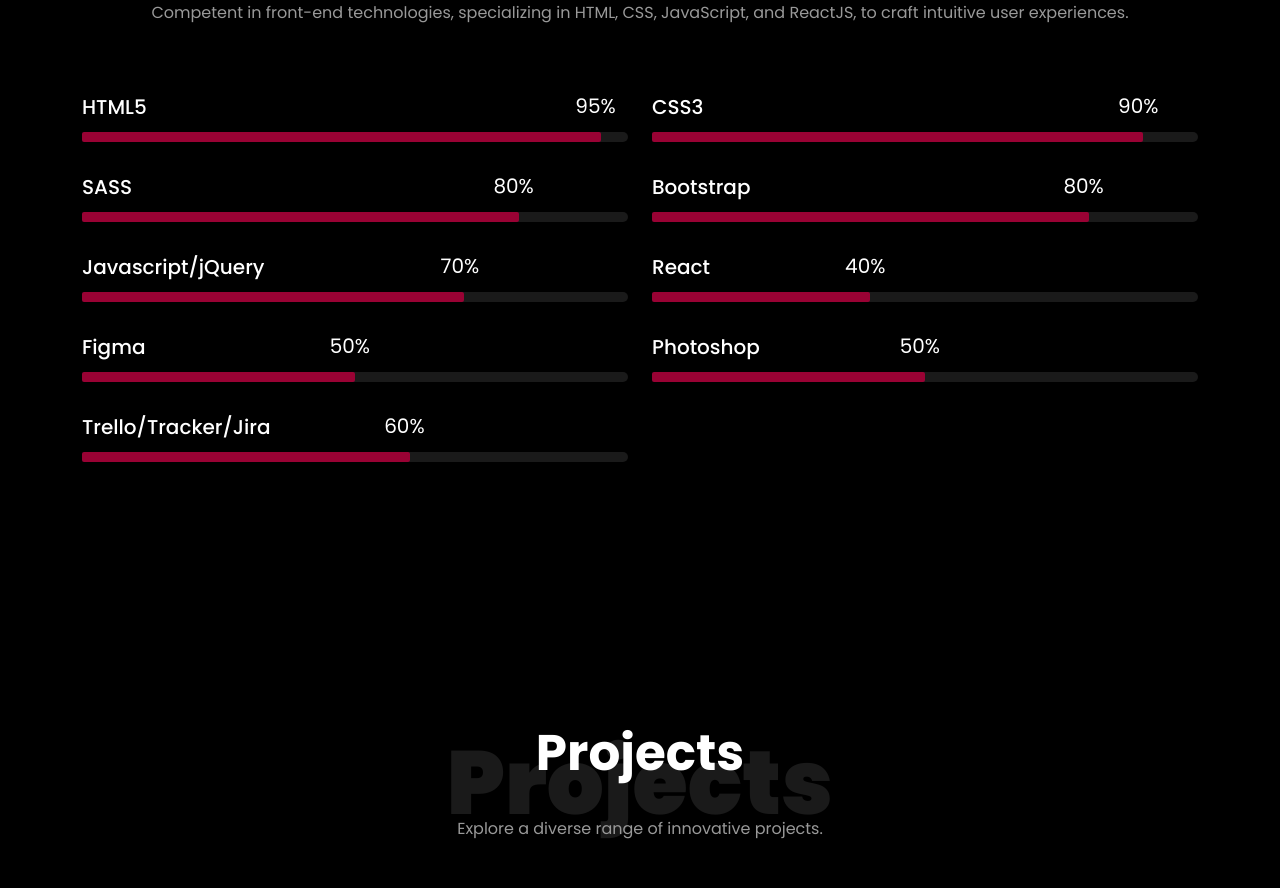
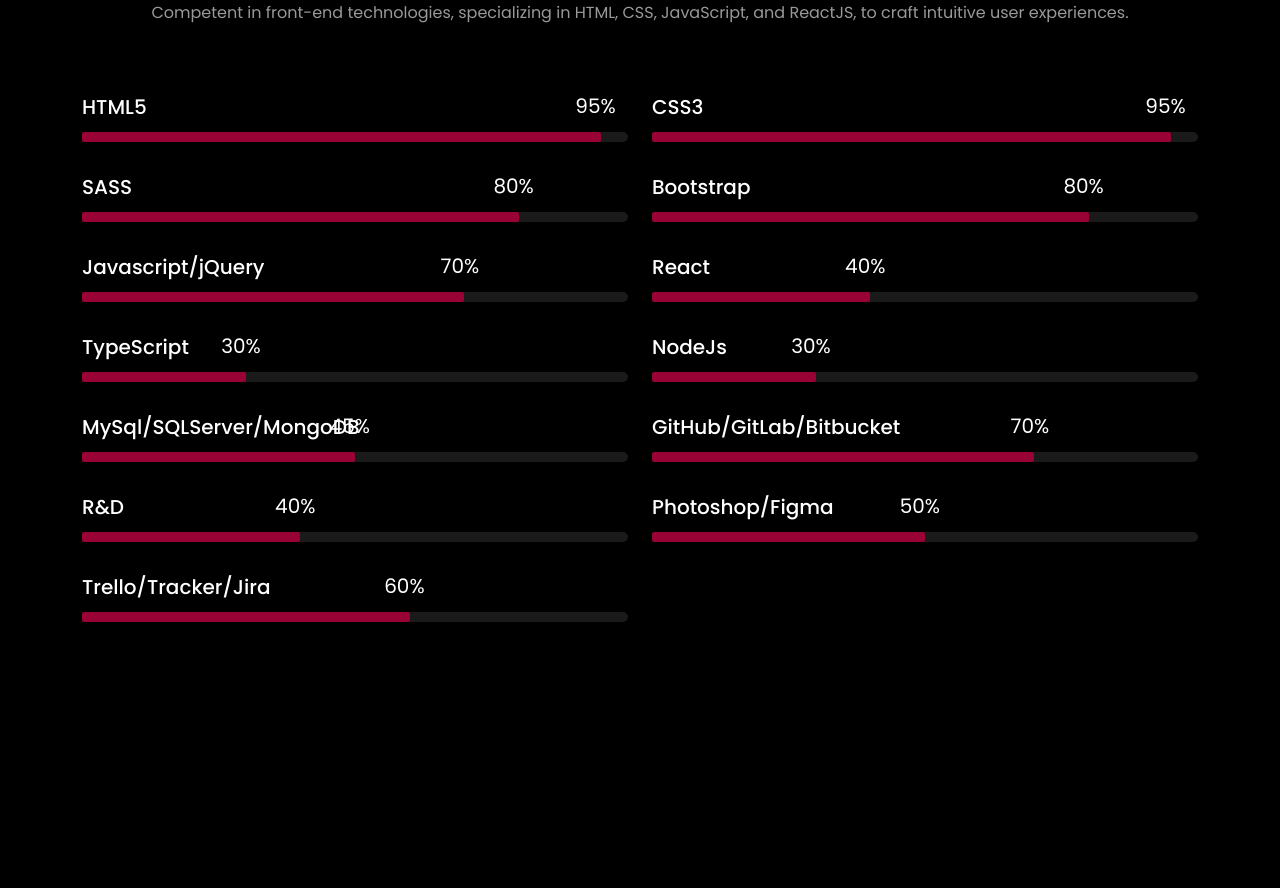
Before and after one commit to Meriemu/meryem-portfolio, a React (Create React App) app: page / in a window 1280 px wide. Shown: the part 2639-3527 px from the top of the page. Built offline with nearby package versions, Linux system fonts and the light colour scheme.

Commit message:
update skills

```diff
--- a/src/components/Skills.jsx
+++ b/src/components/Skills.jsx
@@ -40,19 +40,19 @@
             <div className="progress-wrap portfolio-animate">
               <div className="progress-infos">
                 <h3>CSS3</h3>
-                <span>90%</span>
+                <span>95%</span>
               </div>
 
               <div className="progress">
                 <div
                   className="progress-bar color-4"
                   role="progressbar"
-                  aria-valuenow="90"
+                  aria-valuenow="95"
                   aria-valuemin="0"
                   aria-valuemax="100"
-                  style={{ width: "90%" }}
+                  style={{ width: "95%" }}
                 >
-                  <span>90%</span>
+                  <span>95%</span>
                 </div>
               </div>
             </div>
@@ -144,20 +144,20 @@
           <div className="col-md-6 animate-box">
             <div className="progress-wrap portfolio-animate">
               <div className="progress-infos">
-                <h3>Figma</h3>
-                <span>50%</span>
+                <h3>TypeScript</h3>
+                <span>30%</span>
               </div>
 
               <div className="progress">
                 <div
-                  className="progress-bar color-1"
+                  className="progress-bar color-5"
                   role="progressbar"
-                  aria-valuenow="50"
+                  aria-valuenow="30"
                   aria-valuemin="0"
                   aria-valuemax="100"
-                  style={{ width: "50%" }}
+                  style={{ width: "30%" }}
                 >
-                  <span>50%</span>
+                  <span>30%</span>
                 </div>
               </div>
             </div>
@@ -165,7 +165,91 @@
           <div className="col-md-6 animate-box">
             <div className="progress-wrap portfolio-animate">
               <div className="progress-infos">
-                <h3>Photoshop</h3>
+                <h3>NodeJs</h3>
+                <span>30%</span>
+              </div>
+
+              <div className="progress">
+                <div
+                  className="progress-bar color-5"
+                  role="progressbar"
+                  aria-valuenow="30"
+                  aria-valuemin="0"
+                  aria-valuemax="100"
+                  style={{ width: "30%" }}
+                >
+                  <span>30%</span>
+                </div>
+              </div>
+            </div>
+          </div>
+          <div className="col-md-6 animate-box">
+            <div className="progress-wrap portfolio-animate">
+              <div className="progress-infos">
+                <h3>MySql/SQLServer/MongoDB</h3>
+                <span>50%</span>
+              </div>
+
+              <div className="progress">
+                <div
+                  className="progress-bar color-5"
+                  role="progressbar"
+                  aria-valuenow="50"
+                  aria-valuemin="0"
+                  aria-valuemax="100"
+                  style={{ width: "50%" }}
+                >
+                  <span>45%</span>
+                </div>
+              </div>
+            </div>
+          </div>
+          <div className="col-md-6 animate-box">
+            <div className="progress-wrap portfolio-animate">
+              <div className="progress-infos">
+                <h3>GitHub/GitLab/Bitbucket</h3>
+                <span>70%</span>
+              </div>
+
+              <div className="progress">
+                <div
+                  className="progress-bar color-5"
+                  role="progressbar"
+                  aria-valuenow="70"
+                  aria-valuemin="0"
+                  aria-valuemax="100"
+                  style={{ width: "70%" }}
+                >
+                  <span>70%</span>
+                </div>
+              </div>
+            </div>
+          </div>
+          <div className="col-md-6 animate-box">
+            <div className="progress-wrap portfolio-animate">
+              <div className="progress-infos">
+                <h3>R&D</h3>
+                <span>40%</span>
+              </div>
+
+              <div className="progress">
+                <div
+                  className="progress-bar color-1"
+                  role="progressbar"
+                  aria-valuenow="40"
+                  aria-valuemin="0"
+                  aria-valuemax="100"
+                  style={{ width: "40%" }}
+                >
+                  <span>40%</span>
+                </div>
+              </div>
+            </div>
+          </div>
+          <div className="col-md-6 animate-box">
+            <div className="progress-wrap portfolio-animate">
+              <div className="progress-infos">
+                <h3>Photoshop/Figma</h3>
                 <span>50%</span>
               </div>
 
@@ -199,7 +283,6 @@
                   aria-valuemax="100"
                   style={{ width: "60%" }}
                 >
-                  {" "}
                   <span>60%</span>
                 </div>
               </div>
```
